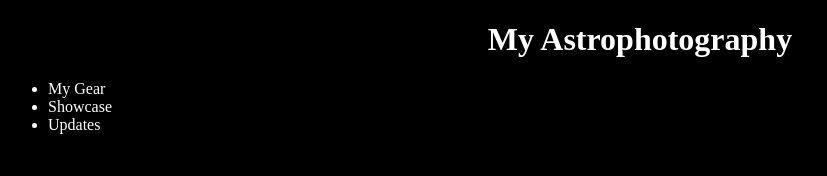
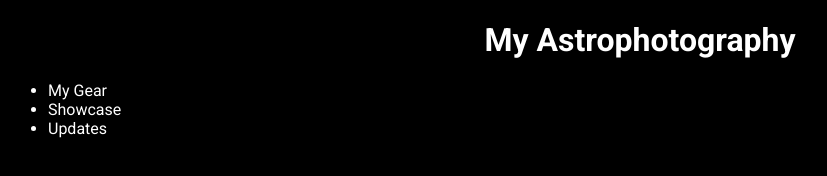
Before and after one commit to Leia286/MaraJadeLives.github.io, a plain HTML site: page index.html in a window 1280 px wide. Shown: the whole page, without its empty margins (0-827 px from the left). Drawn offline with Linux system fonts and the light colour scheme.

Commit message:
Update index.html

```diff
--- a/index.html
+++ b/index.html
@@ -1,8 +1,12 @@
 <!DOCTYPE html>
 <html>
   <head>
+    <link rel="preconnect" href="https://fonts.googleapis.com">
+<link rel="preconnect" href="https://fonts.gstatic.com" crossorigin>
+<link href="https://fonts.googleapis.com/css2?family=Roboto:ital,wght@0,400;0,700;1,400;1,700&display=swap" rel="stylesheet">
    <style>
-     html {color:white; background-color:black;}
+
+     html {color:white; background-color:black;font-family: 'Roboto', sans-serif;}
      h1 {text-align:center;}
     </style>
   </head>
```
